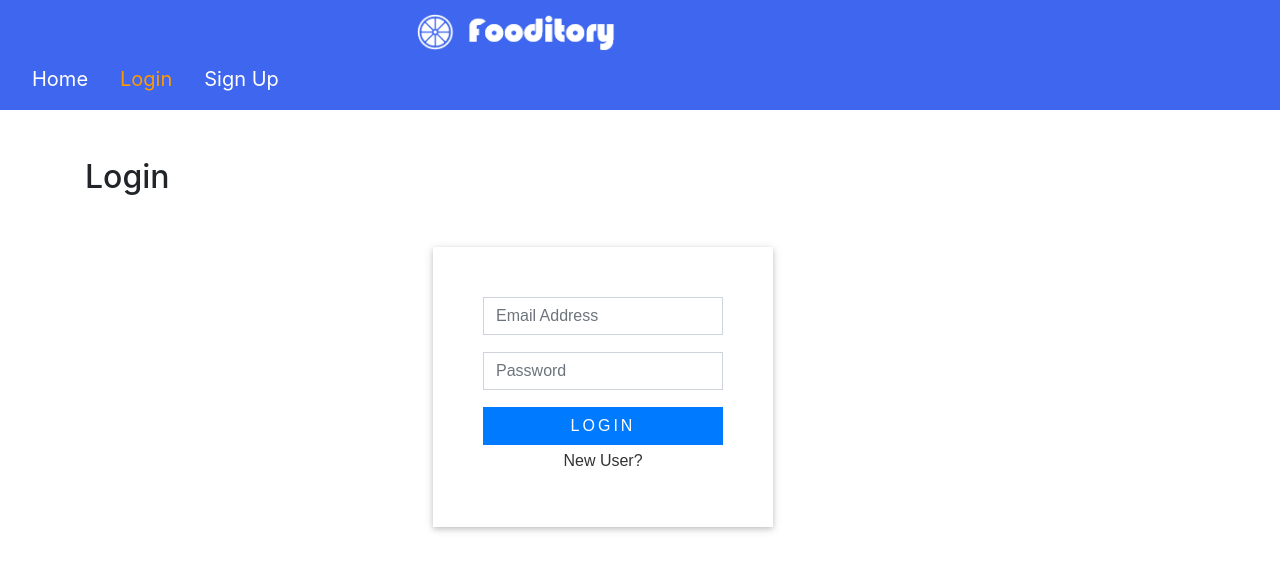
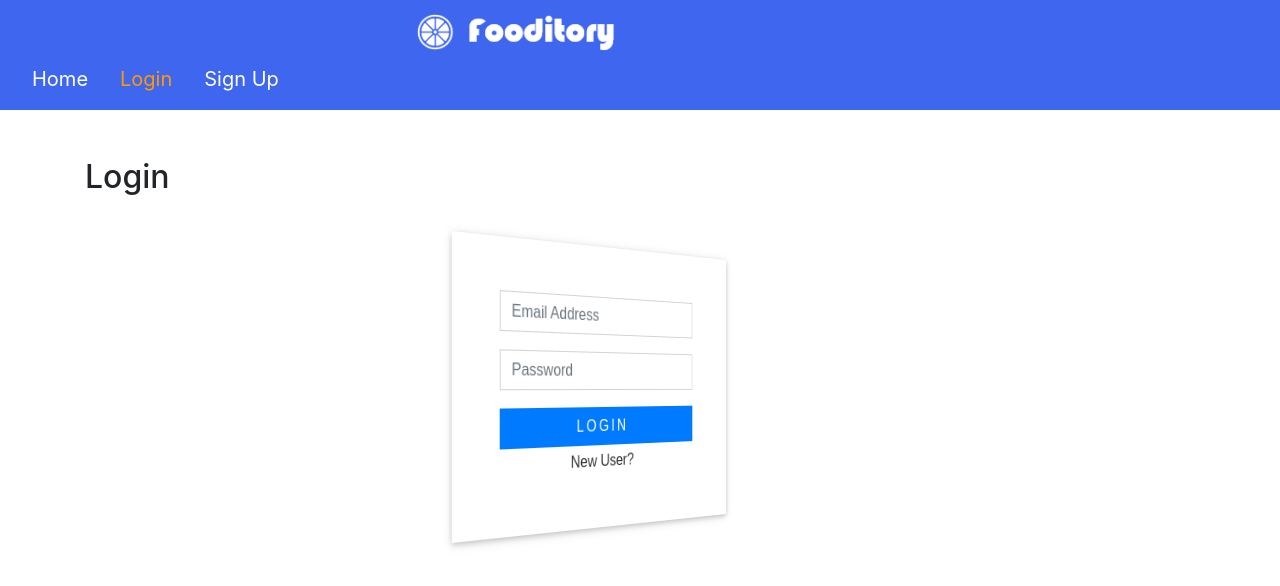
Before and after one commit to ZaeemKazmi/fooditory-front, a React (Create React App) app: page /login in a window 1280 px wide. Shown: the top 586 px of the page. Built offline with nearby package versions, Linux system fonts and the light colour scheme.

Commit message:
Signup button was centered

```diff
--- a/src/user/Login.css
+++ b/src/user/Login.css
@@ -10,18 +10,18 @@ body {
 }
 .login {
   font-family: "Josefin Sans", sans-serif;
-  /* -webkit-transition: 0.3s;
+  -webkit-transition: 0.3s;
   -moz-transition: 0.3s;
   transition: 0.3s;
-  -webkit-transform: rotateY(40deg);
-  -moz-transform: rotateY(40deg);
-  transform: rotateY(40deg); */
+  -webkit-transform: rotateY(37deg);
+  -moz-transform: rotateY(37deg);
+  transform: rotateY(37deg);
 }
-/* .login:hover {
+.login:hover {
   -webkit-transform: rotate(0);
   -moz-transform: rotate(0);
   transform: rotate(0);
-} */
+}
 .login .form-group {
   margin-bottom: 17px;
 }
--- a/src/user/Signup.js
+++ b/src/user/Signup.js
@@ -245,10 +245,14 @@ class Signup extends Component {
           <option alue="accom3">Stiftsbogen</option>
         </select>
       </div>
-
-      <button onClick={this.clickSubmit} className="btn btn-raised btn-primary">
-        Register
-      </button>
+      <div className="text-center">
+        <button
+          onClick={this.clickSubmit}
+          className="btn btn-raised btn-primary"
+        >
+          Register
+        </button>
+      </div>
     </form>
   );
 
```
